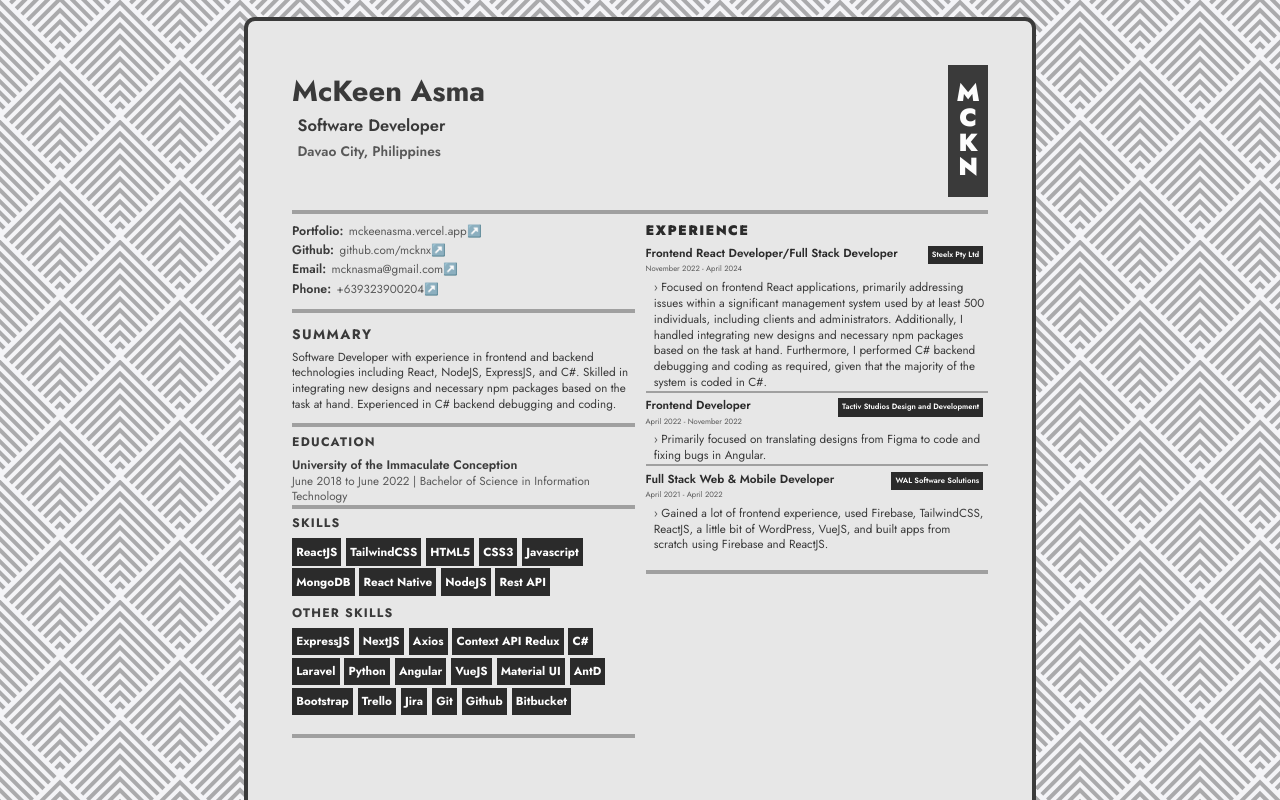
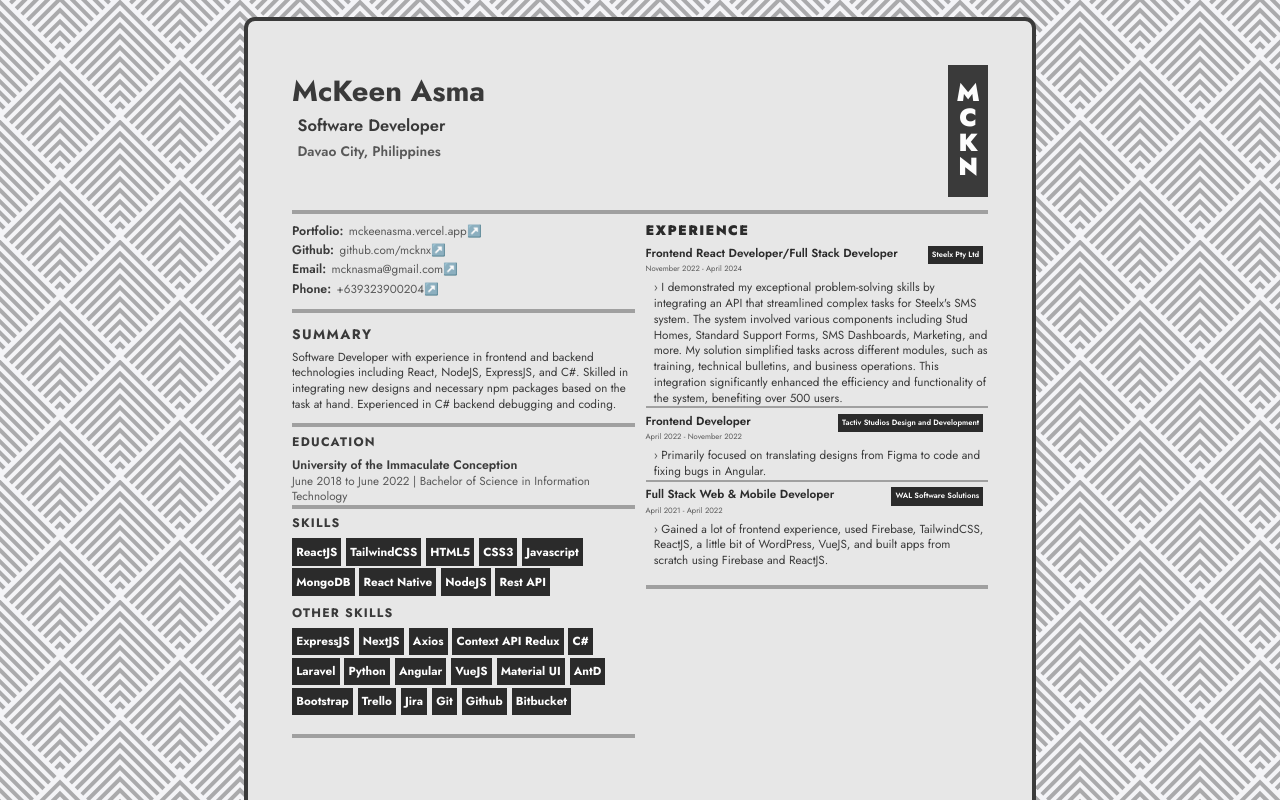
Before and after one commit to mcknx/mckn, a React (Vite) app: page / in a window 1280 px wide. Shown: the top 800 px of the page. Built offline with nearby package versions, Linux system fonts and the light colour scheme; a web font is replaced by a local one.

Commit message:
description update steelx

```diff
--- a/src/components/App.tsx
+++ b/src/components/App.tsx
@@ -108,7 +108,7 @@
       company: 'Steelx Pty Ltd',
       duration: 'November 2022 - April 2024',
       responsibilities: [
-        'Focused on frontend React applications, primarily addressing issues within a significant management system used by at least 500 individuals, including clients and administrators. Additionally, I handled integrating new designs and necessary npm packages based on the task at hand. Furthermore, I performed C# backend debugging and coding as required, given that the majority of the system is coded in C#.'
+        `I demonstrated my exceptional problem-solving skills by integrating an API that streamlined complex tasks for Steelx's SMS system. The system involved various components including Stud Homes, Standard Support Forms, SMS Dashboards, Marketing, and more. My solution simplified tasks across different modules, such as training, technical bulletins, and business operations. This integration significantly enhanced the efficiency and functionality of the system, benefiting over 500 users.`
       ]
     },
     {
```
